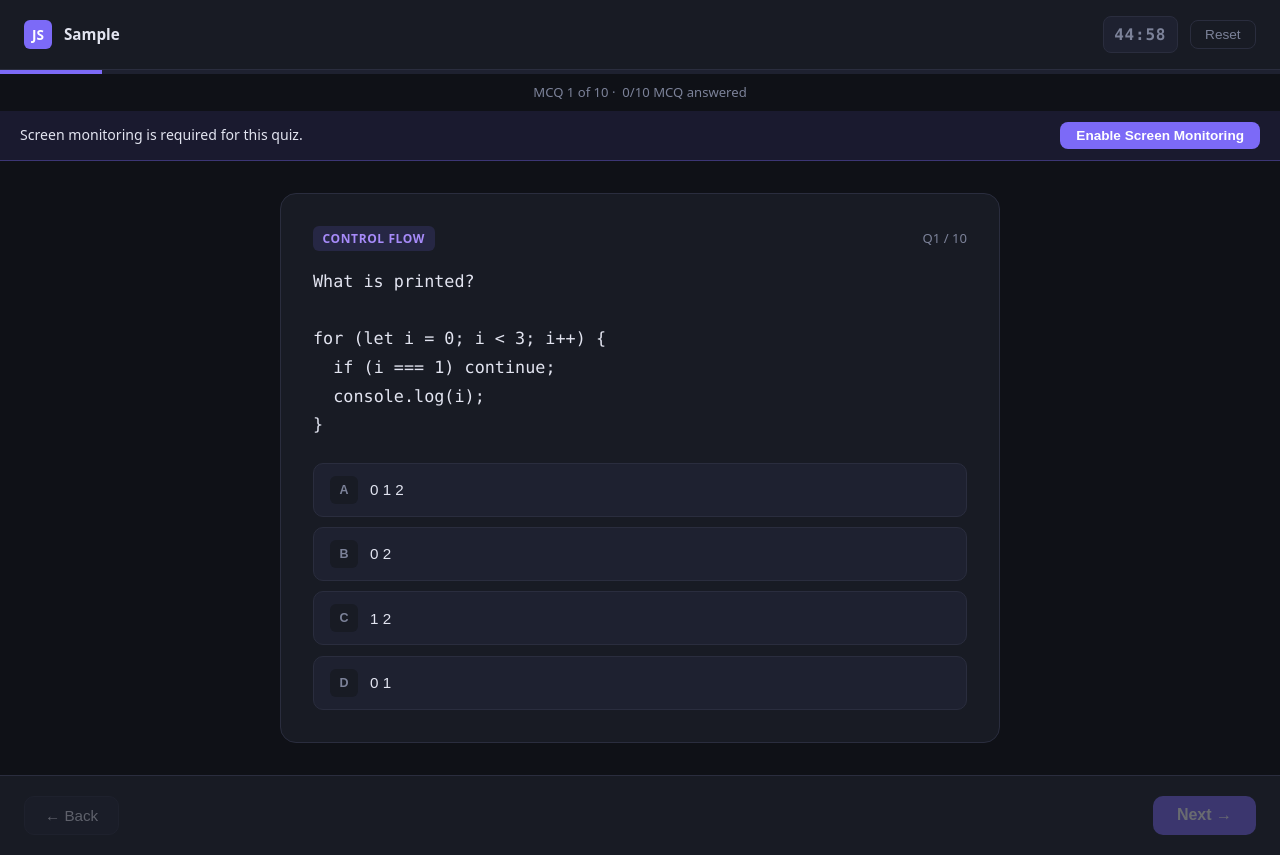
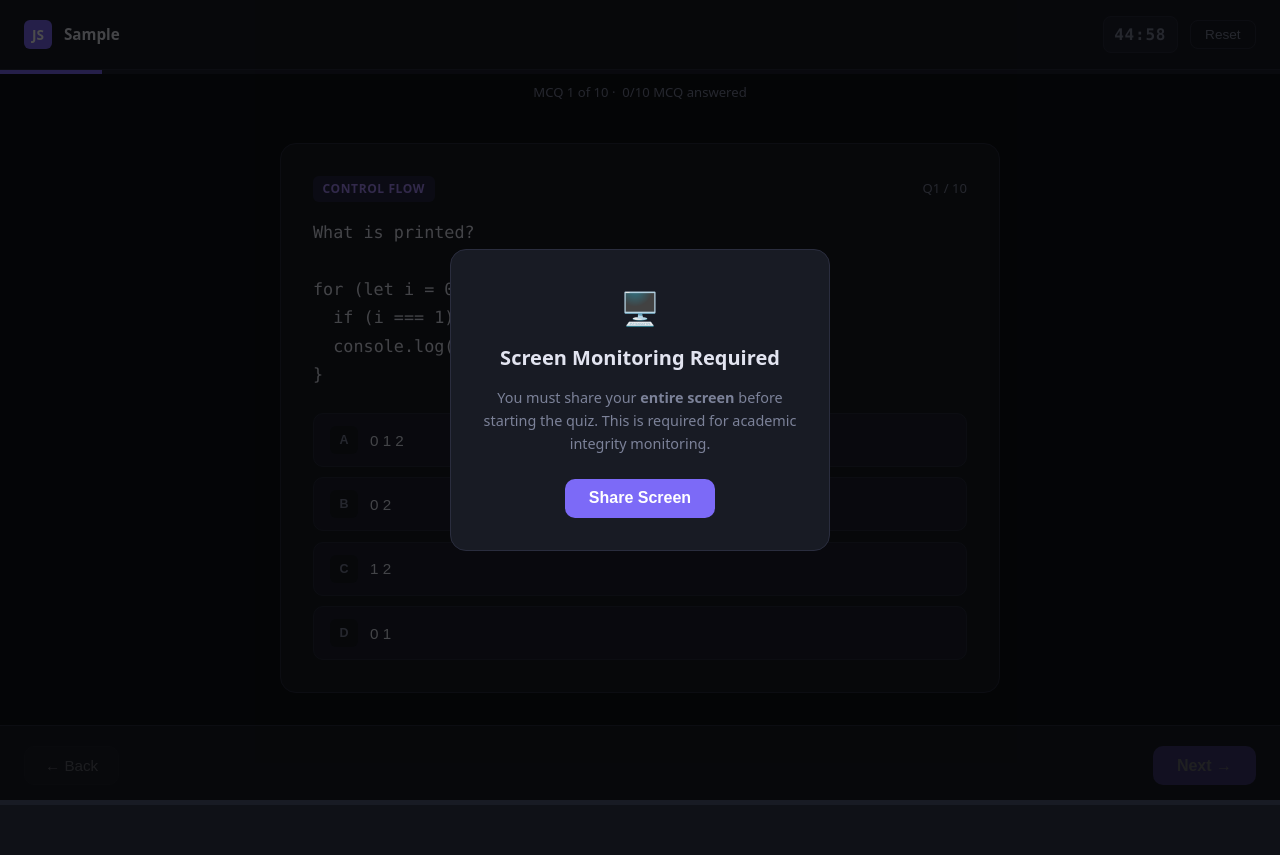
Before and after one commit to OWAIS14325/jstest, a React (Vite) app: page / in a window 1280 px wide. Both pictures are taken after typing "Sample" into the empty fields and a click on the button "Start Quiz →". After the commit the page ends 805 px from the top, so only its background shows below. Built offline with nearby package versions, Linux system fonts and the light colour scheme; no server answers.

Commit message:
updated SS

```diff
--- a/src/components/Quiz.jsx
+++ b/src/components/Quiz.jsx
@@ -156,19 +156,6 @@ export default function Quiz({
         &nbsp;·&nbsp; {answeredMCQ}/{mcq.length} MCQ answered
       </p>
 
-      {/* Screen monitoring permission banner */}
-      {supportsDisplay && screenPerm === "idle" && (
-        <div className="screen-perm-banner">
-          <span>Screen monitoring is required for this quiz.</span>
-          <button className="btn-perm" onClick={requestScreenPerm}>Enable Screen Monitoring</button>
-        </div>
-      )}
-      {supportsDisplay && screenPerm === "denied" && (
-        <div className="screen-perm-banner screen-perm-banner--denied">
-          <span>Screen monitoring was denied. Activity will still be logged.</span>
-          <button className="btn-perm" onClick={requestScreenPerm}>Try Again</button>
-        </div>
-      )}
 
       {/* Question */}
       <div className="quiz-body">
@@ -209,6 +196,30 @@ export default function Quiz({
         )}
       </div>
 
+      {/* Screen sharing mandatory gate */}
+      {supportsDisplay && screenPerm !== "granted" && (
+        <div className="modal-overlay" style={{ zIndex: 200 }}>
+          <div className="modal">
+            <div className="modal-icon">🖥️</div>
+            <h2>Screen Monitoring Required</h2>
+            <p>
+              You must share your <strong>entire screen</strong> before starting the quiz.
+              This is required for academic integrity monitoring.
+            </p>
+            {screenPerm === "denied" && (
+              <p style={{ color: "var(--red)", marginBottom: "1rem", marginTop: "-0.75rem" }}>
+                Permission was denied. Please try again.
+              </p>
+            )}
+            <div className="modal-actions">
+              <button className="btn-primary" onClick={requestScreenPerm}>
+                Share Screen
+              </button>
+            </div>
+          </div>
+        </div>
+      )}
+
       {/* Submit confirmation modal */}
       {showSubmitConfirm && (
         <div className="modal-overlay">
```
